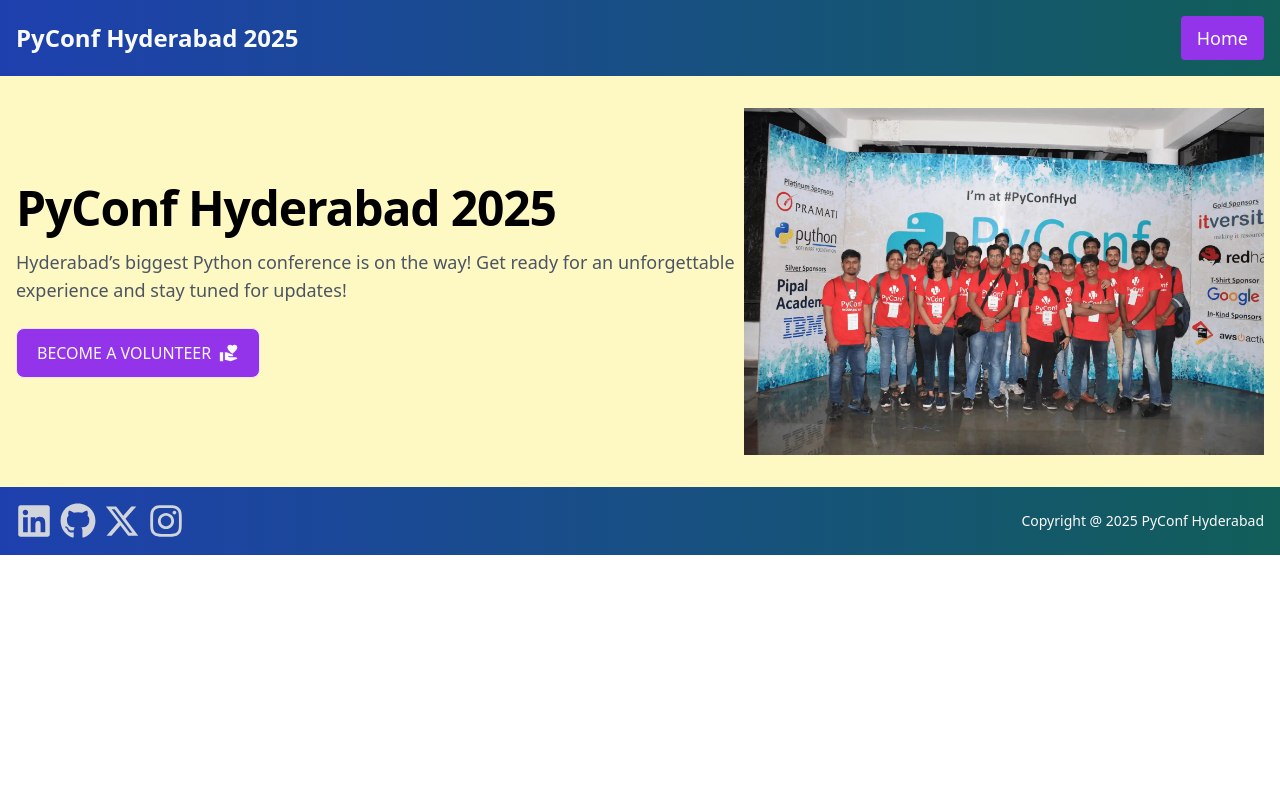
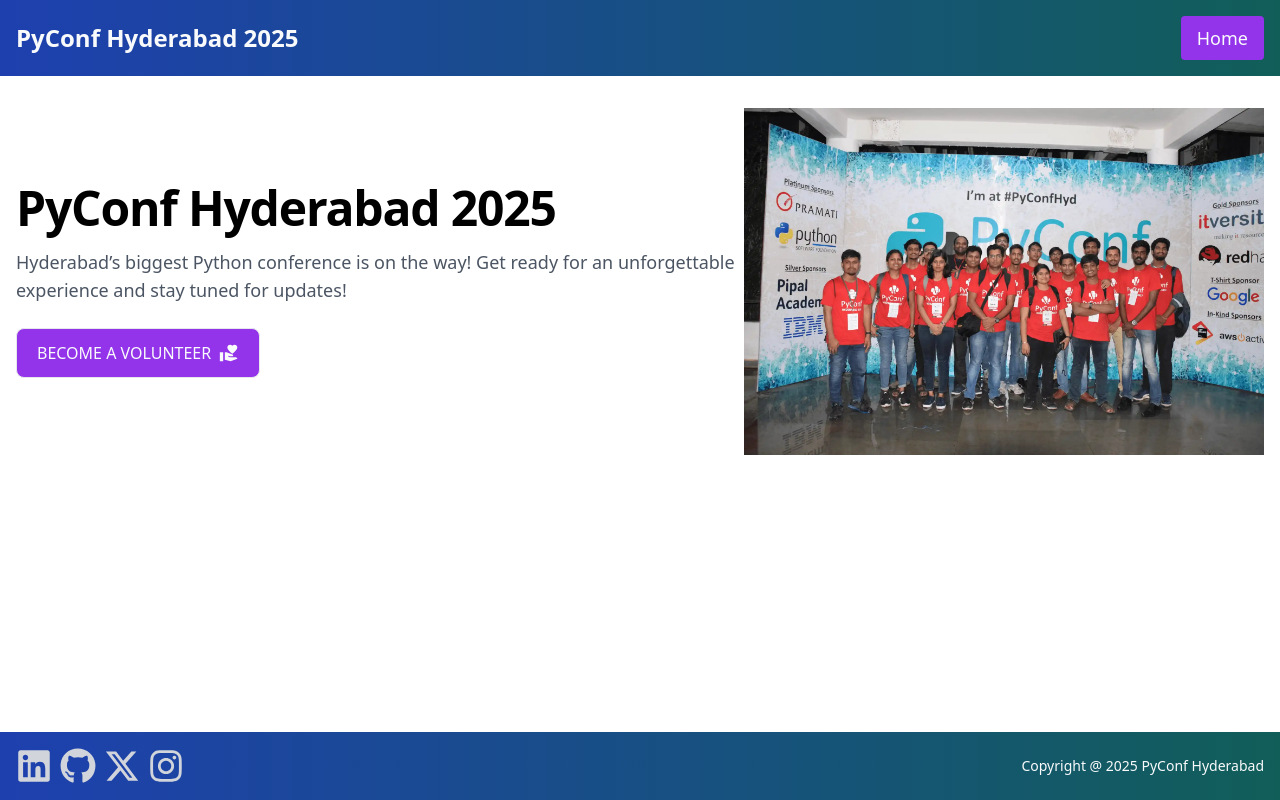
Before and after one commit to bkamapantula/pyconfhyd2025, a Next.js app: page / in a window 1280 px wide. Built offline with nearby package versions, Linux system fonts and the light colour scheme.

Commit message:
Sticky footer (#11)

```diff
--- a/src/app/layout.js
+++ b/src/app/layout.js
@@ -11,9 +11,9 @@
 export default function RootLayout({ children }) {
   return (
     <html lang="en">
-      <body>
+      <body className="flex flex-col min-h-screen">
         <Header />
-        {children}
+          <main className="flex-grow">{children}</main>
         <Footer />
       </body>
     </html>
--- a/src/components/Hero.jsx
+++ b/src/components/Hero.jsx
@@ -5,7 +5,7 @@
 
 const Hero = () => {
   return (
-    <section className="bg-background-light-100 px-4 py-8">
+    <section className="px-4 py-8">
       <div className="grid grid-cols-12 w-full">
         <div className="place-self-center col-span-12 lg:col-span-7">
           <h1 className="mb-4 text-3xl font-bold tracking-tight leading-none md:text-4xl lg:text-5xl">
```
